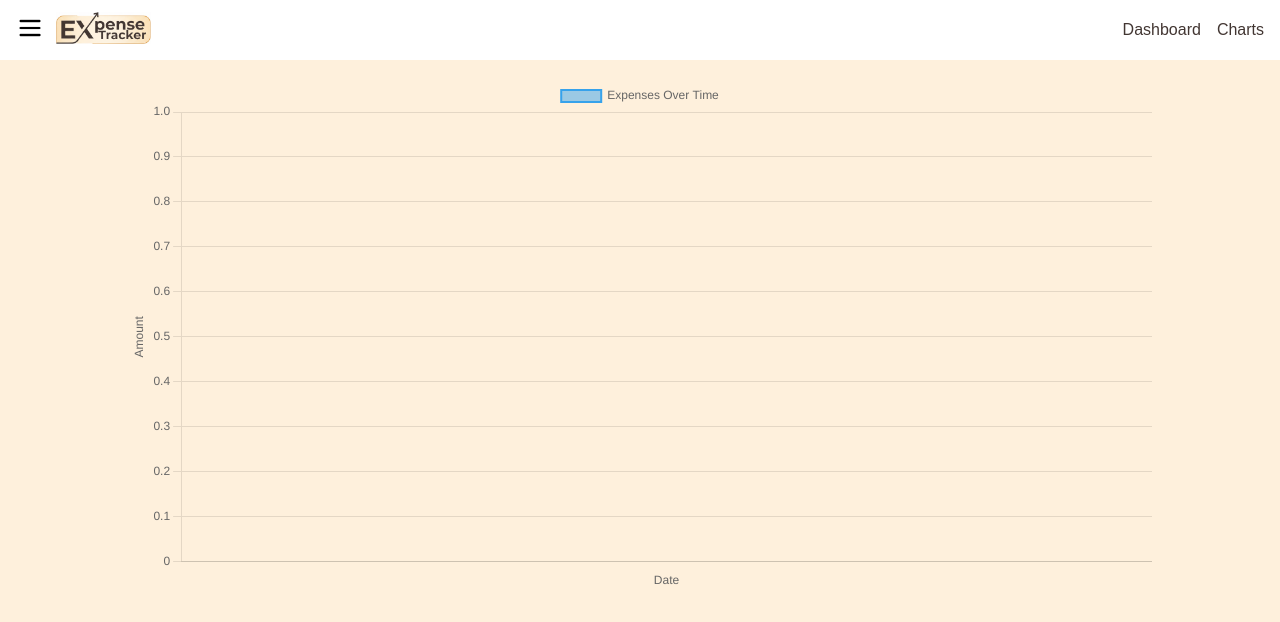
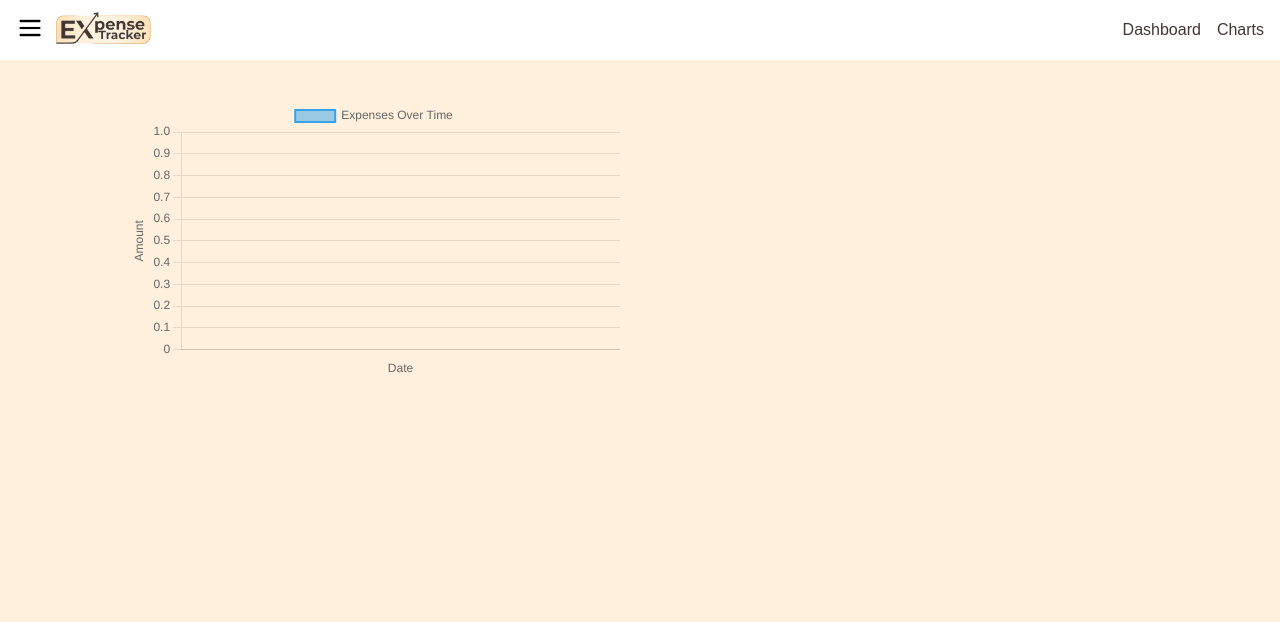
Before and after one commit to rajarshi-tech/Expense-Tracker, a React (Vite) app in the folder expense-tracker/: page /charts in a window 1280 px wide. Shown: the top 622 px of the page. Built offline with nearby package versions, Linux system fonts and the light colour scheme.

Commit message:
fixed charts

```diff
--- a/expense-tracker/src/pages/Chart.css
+++ b/expense-tracker/src/pages/Chart.css
@@ -1,10 +1,26 @@
 .canvas {
   width: 80%;
-  margin-left: auto;
-  margin-right: auto;
-  margin-top: 80px;
-  margin-bottom: 20px;
+  margin: 100px auto 20px;
+  padding: 0 40px;
+
+  display: grid;
+  grid-template-columns: 1fr 1fr;
+  gap: 40px;
+  align-items: center;
 }
-.chart-canas {
-  width: 80%;
+
+/* LINE CHART WRAPPER */
+.line-container {
+  height: 280px;
 }
+
+/* PIE CHART WRAPPER */
+.pie-container {
+  height: 280px;
+}
+
+/* Canvas must fill parent */
+.chart-canvas {
+  width: 100% !important;
+  height: 100% !important;
+}
--- a/expense-tracker/src/pages/Charts.jsx
+++ b/expense-tracker/src/pages/Charts.jsx
@@ -51,6 +51,7 @@ export function Charts() {
       },
       options: {
         responsive: true,
+        maintainAspectRatio: false,
         plugins: {
           legend: { display: true },
         },
@@ -87,6 +88,7 @@ export function Charts() {
       },
       options: {
         responsive: true,
+        maintainAspectRatio: false,
         plugins: {
           legend: {
             position: "bottom",
@@ -100,11 +102,16 @@ export function Charts() {
 
   return (
     <>
-        <Header />
-        <div className="canvas">
-          <canvas className="chart-canvas" ref={lineChartRef} />
-          <canvas className="chart-canvas pie-chart" ref={pieChartRef} />
+      <Header />
+      <div className="canvas">
+        <div className="line-container">
+          <canvas ref={lineChartRef} className="chart-canvas" />
         </div>
+
+        <div className="pie-container">
+          <canvas ref={pieChartRef} className="chart-canvas" />
+        </div>
+      </div>
     </>
   );
 }
```
